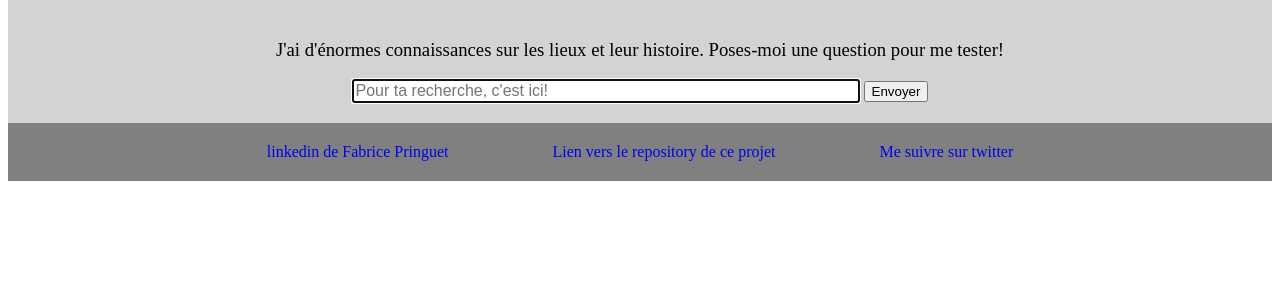
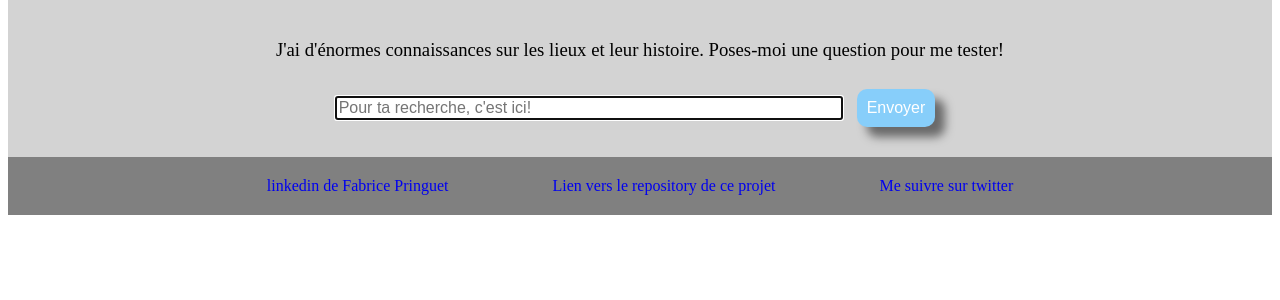
Before and after one commit to Fabe59/Projet7, a Flask app: page / in a window 1280 px wide. Shown: the part 148-448 px from the top of the page. Run offline with Flask 2, Linux system fonts and the light colour scheme; some libraries are stand-ins or nearby versions.

Commit message:
css updated

```diff
--- a/app/static/style.css
+++ b/app/static/style.css
@@ -24,6 +24,19 @@
     font-size: 16px;
 }
 
+input[type=submit] {
+    font-size: 16px;
+    padding: 10px;
+    margin: 10px;
+    border: none;
+    background-color: lightskyblue;
+    color: #fff;
+    border-radius: 10px;
+    box-shadow: 10px 10px 10px rgba(0, 0, 0, 0.5);
+    cursor: pointer;
+    outline: none;
+}
+
 .footer {
     background: grey;
     padding: 20px 20px;
--- a/app/templates/index.html
+++ b/app/templates/index.html
@@ -18,6 +18,7 @@
                 <input type="submit" value="Envoyer">
             </form>
             <div id="response"></div>
+
                 <script>
                     let form =document.querySelector("#request-input-form");
 
@@ -92,8 +93,7 @@
                         //.then(json => console.log(json))
                     });
                 </script>
-                <script src="https://maps.googleapis.com/maps/api/js?key=xxxxxxxxx"></script>
-
+                <script src="https://maps.googleapis.com/maps/api/js?key=X"></script>
 
         </section>
         <footer class="footer">
--- a/models/googlemaps.py
+++ b/models/googlemaps.py
@@ -10,7 +10,7 @@ class GoogleMaps:
     def get_coordinates(self, location):
         params = {
             "address" : location,
-            "key" : "xxxxxxx"
+            "key" : "X"
         }
 
         request = requests.get(self.url, params)
```
